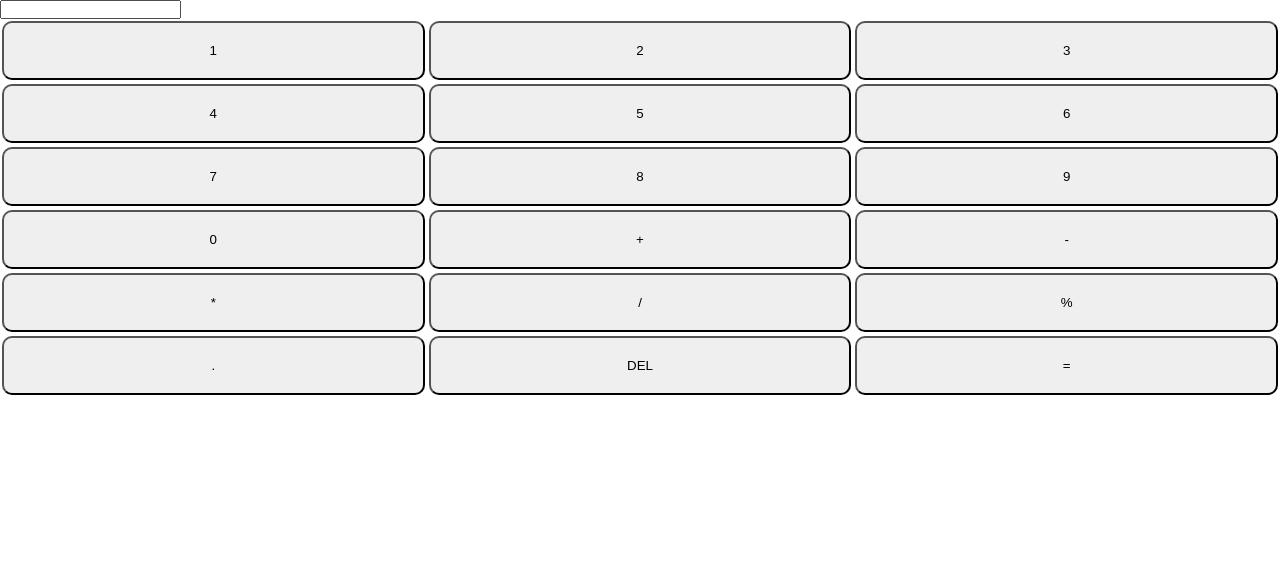
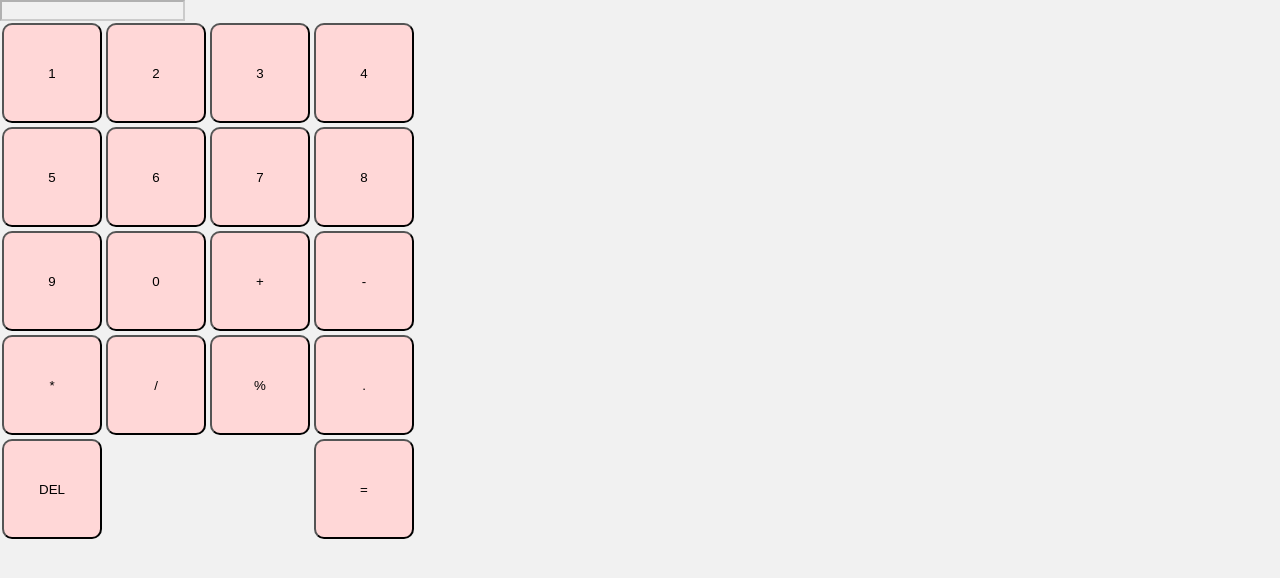
Before and after one commit to rothmail/FrontEnd, a plain HTML site: page Calculadora/index.html in a window 1280 px wide. Drawn offline with Linux system fonts and the light colour scheme.

Commit message:
atualizacao completa-calculadora- dia 17-04-25/teste

```diff
--- a/Calculadora/index.html
+++ b/Calculadora/index.html
@@ -9,7 +9,7 @@
 </head>
 <body>
     <main>
-        <input type="text" id="inputText">
+        <input type="text" id="inputText" disabled>
 
         <div id="buttons">
             <button class="button" onclick="addNumber('1')">1</button>
@@ -28,8 +28,8 @@
             <button class="button" onclick="addOperator('/')">/</button>
             <button class="button" onclick="addOperator('%')">%</button>
             <button class="button" onclick="addDecimal()">.</button>
-            <button class="button" onclick="delText()">DEL</button>
-            <button class="button" onclick="calculate()">=</button>
+            <button id="delete" class="button" onclick="delText()">DEL</button>
+            <button id="equal-button" class="button" onclick="calculate()">=</button>
         </div>
     </main>
 
--- a/Calculadora/script.js
+++ b/Calculadora/script.js
@@ -1,4 +1,4 @@
-let input = querySelector('#inputText');
+let input = document.querySelector('#inputText');
 let textValue = ' ';
 
 function addNumber(number) {
@@ -17,10 +17,19 @@ function addDecimal() {
 }
 
 function delText() {
-    textValue = ' ';
+    textValue = textValue.slice(0, -1);
     upText();
 }
 
 function upText() {
     input.value = textValue;
 }
+
+function calculate() {
+    try {
+        textValue = eval(textValue);
+        upText();
+    } catch (e) {
+        input.value = 'ERROR';
+    }
+}
--- a/Calculadora/style.css
+++ b/Calculadora/style.css
@@ -1,21 +1,36 @@
-* {
-    margin: 0;
-    padding: 0;
-}
+/*615px - menor possível*/
 
+/*ajusta o tamanho para porcentagem*/
 body, html {
     width: 100%;
     height: 100%;
+    background-color:#f1f1f1;
 }
 
+#inputText {
+    background-color: #f1f1f1;
+}
+
+/*deixa eles em formato de tabela*/
 #buttons {
     display: grid;
-    grid-template-columns: repeat(3, 1fr);
+    grid-template-columns: repeat(4, 0fr);
 }
 
+#equal-button {
+    grid-column-end: -1;
+}
+
+/*quando add um atributo aqui o button deixa de ser funcional*/
 .button {
     margin: 2px;
-    padding-top: 20px;
-    padding-bottom: 20px;
+    background-color: #ffd7d7;
     border-radius: 10px;
+    width: 100px;
+    height: 100px;
 }
+
+/*teste*/
+button:hover {
+    background-color: #e9af6e;
+}
```
